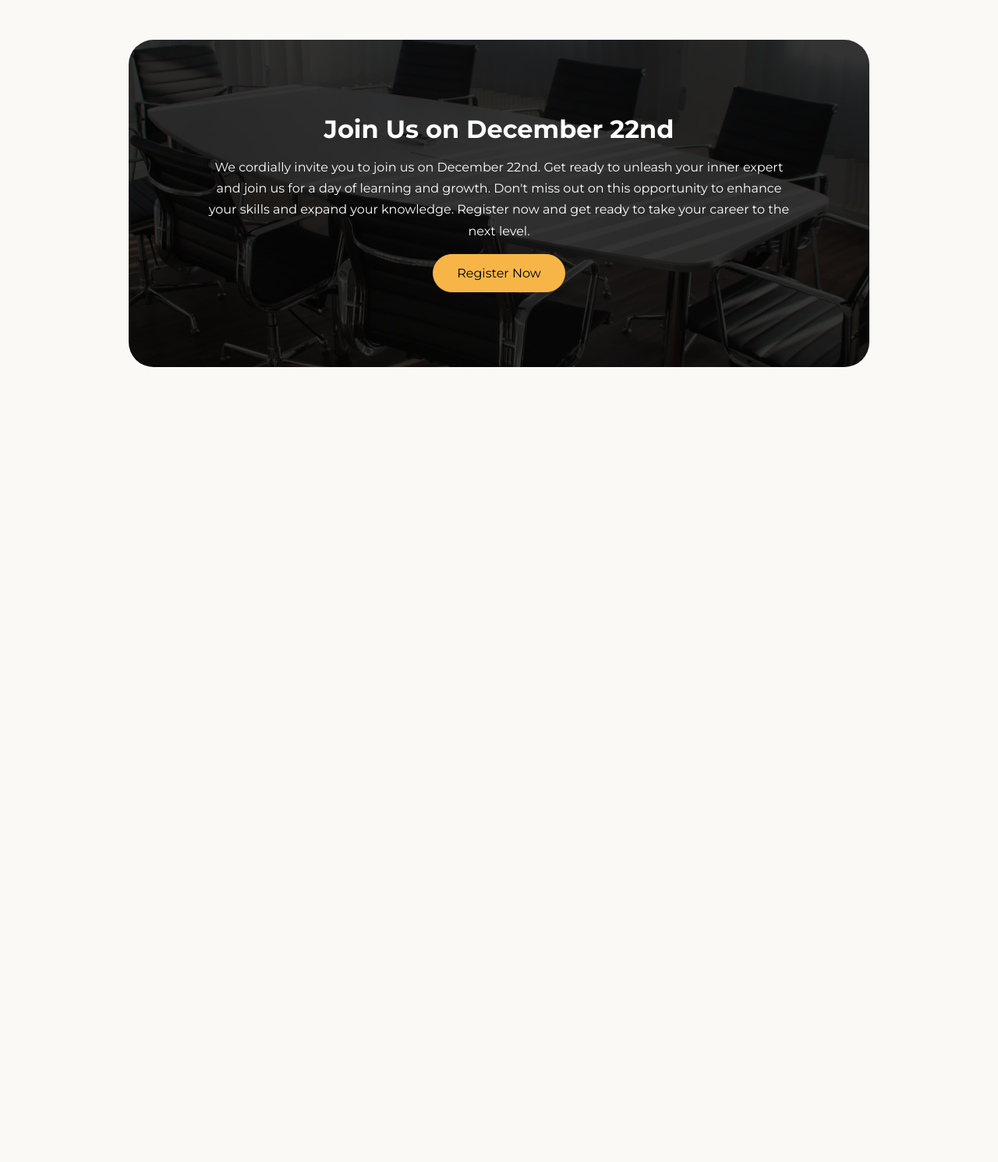
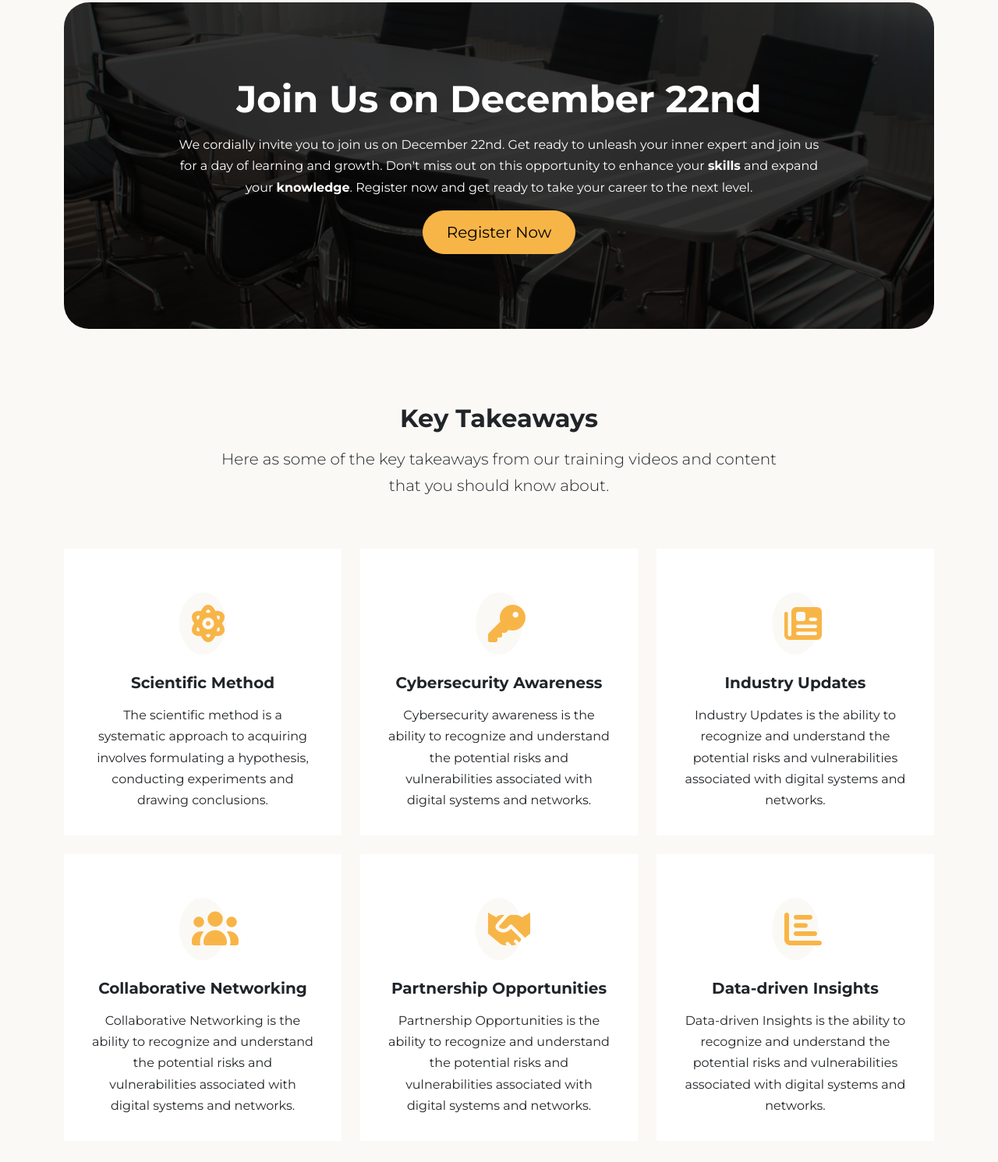
Before and after one commit to s-khodjaev/011_corso-website, a website: page index.html in a window 1280 px wide. Shown: the part 4462-5953 px from the top of the page at 78% size. Before the commit the page ends 4981 px from the top, so only its background shows below. Drawn offline with Linux system fonts and the light colour scheme.

Commit message:
add takeaways section

```diff
--- a/index.html
+++ b/index.html
@@ -491,19 +491,135 @@
     </section>
 
     <!-- Invitation -->
-    <section class="invitation py-5">
+    <section class="invitation mb-5 bg-light">
       <div class="container">
         <div class="row">
-          <div class="col-md-10 offset-md-1 rounded-5 text-center p-6">
-            <h2>Join Us on December 22nd</h2>
-            <p>
-              We cordially invite you to join us on December 22nd. Get ready to
-              unleash your inner expert and join us for a day of learning and
-              growth. Don't miss out on this opportunity to enhance your skills
-              and expand your knowledge. Register now and get ready to take your
-              career to the next level.
+          <div class="col-12">
+            <div class="invitation-bg text-center py-6 rounded-5">
+              <div class="text-white w-75 m-auto">
+                <h2 class="display-5 fw-bold">Join Us on December 22nd</h2>
+                <p>
+                  We cordially invite you to join us on December 22nd. Get ready
+                  to unleash your inner expert and join us for a day of learning
+                  and growth. Don't miss out on this opportunity to enhance your
+                  <strong>skills</strong> and expand your
+                  <strong>knowledge</strong>. Register now and get ready to take
+                  your career to the next level.
+                </p>
+                <a href="#register" class="btn btn-primary btn-lg rounded-5"
+                  >Register Now</a
+                >
+              </div>
+            </div>
+          </div>
+        </div>
+      </div>
+    </section>
+
+    <!-- Takeaways -->
+    <section id="takeaways" class="takeaways py-5 bg-light">
+      <div class="container">
+        <div class="row text-center mb-5">
+          <div class="col-md-8 offset-md-2">
+            <h2>Key Takeaways</h2>
+            <p class="lead">
+              Here as some of the key takeaways from our training videos and
+              content that you should know about.
             </p>
-            <a href="#" class="btn btn-primary rounded-5">Register Now</a>
+          </div>
+        </div>
+        <!-- Row 1 -->
+        <div class="row">
+          <div class="col-md-4">
+            <div class="card mb-4 rounded-0 border-0 p-3">
+              <div class="card-body text-center">
+                <i
+                  class="fas fa-atom fa-3x text-primary bg-light rounded-circle p-3 my-4"
+                ></i>
+                <h5 class="card-title mb-3">Scientific Method</h5>
+                <p class="card-text">
+                  The scientific method is a systematic approach to acquiring
+                  involves formulating a hypothesis, conducting experiments and
+                  drawing conclusions.
+                </p>
+              </div>
+            </div>
+          </div>
+          <div class="col-md-4">
+            <div class="card mb-4 rounded-0 border-0 p-3">
+              <div class="card-body text-center">
+                <i
+                  class="fas fa-key fa-3x text-primary bg-light rounded-circle p-3 my-4"
+                ></i>
+                <h5 class="card-title mb-3">Cybersecurity Awareness</h5>
+                <p class="card-text">
+                  Cybersecurity awareness is the ability to recognize and
+                  understand the potential risks and vulnerabilities associated
+                  with digital systems and networks.
+                </p>
+              </div>
+            </div>
+          </div>
+          <div class="col-md-4">
+            <div class="card mb-4 rounded-0 border-0 p-3">
+              <div class="card-body text-center">
+                <i
+                  class="fas fa-newspaper fa-3x text-primary bg-light rounded-circle p-3 my-4"
+                ></i>
+                <h5 class="card-title mb-3">Industry Updates</h5>
+                <p class="card-text">
+                  Industry Updates is the ability to recognize and understand
+                  the potential risks and vulnerabilities associated with
+                  digital systems and networks.
+                </p>
+              </div>
+            </div>
+          </div>
+          <!-- Second Row -->
+          <div class="col-md-4">
+            <div class="card mb-4 rounded-0 border-0 p-3">
+              <div class="card-body text-center">
+                <i
+                  class="fas fa-users fa-3x text-primary bg-light rounded-circle p-3 my-4"
+                ></i>
+                <h5 class="card-title mb-3">Collaborative Networking</h5>
+                <p class="card-text">
+                  Collaborative Networking is the ability to recognize and
+                  understand the potential risks and vulnerabilities associated
+                  with digital systems and networks.
+                </p>
+              </div>
+            </div>
+          </div>
+          <div class="col-md-4">
+            <div class="card mb-4 rounded-0 border-0 p-3">
+              <div class="card-body text-center">
+                <i
+                  class="fas fa-handshake fa-3x text-primary bg-light rounded-circle p-3 my-4"
+                ></i>
+                <h5 class="card-title mb-3">Partnership Opportunities</h5>
+                <p class="card-text">
+                  Partnership Opportunities is the ability to recognize and
+                  understand the potential risks and vulnerabilities associated
+                  with digital systems and networks.
+                </p>
+              </div>
+            </div>
+          </div>
+          <div class="col-md-4">
+            <div class="card mb-4 rounded-0 border-0 p-3">
+              <div class="card-body text-center">
+                <i
+                  class="fas fa-chart-bar fa-3x text-primary bg-light rounded-circle p-3 my-4"
+                ></i>
+                <h5 class="card-title mb-3">Data-driven Insights</h5>
+                <p class="card-text">
+                  Data-driven Insights is the ability to recognize and
+                  understand the potential risks and vulnerabilities associated
+                  with digital systems and networks.
+                </p>
+              </div>
+            </div>
           </div>
         </div>
       </div>
--- a/scss/bootstrap.scss
+++ b/scss/bootstrap.scss
@@ -49,4 +49,7 @@ $navbar-toggler-border-radius: 5px;
 // Headings
 $headings-font-weight: bold;
 
+// Cards
+$card-bg: #fff;
+
 @import '../node_modules/bootstrap/scss/bootstrap.scss';
--- a/scss/main.scss
+++ b/scss/main.scss
@@ -15,7 +15,7 @@
   margin: 0 auto;
 }
 
-.invitation .col-md-10 {
+.invitation-bg {
   background:
     linear-gradient(to bottom right, rgba(0, 0, 0, 0.8), rgba(0, 0, 0, 0.8)),
     url('../img/invitation-background.jpg') center center no-repeat;
```
Also changed, not shown: css/bootstrap.css, css/main.css.
